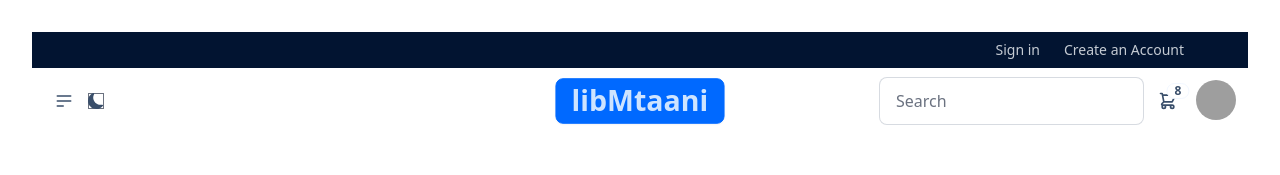
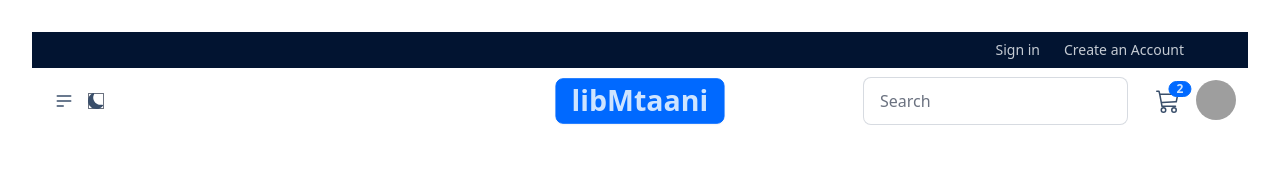
Before and after one commit to NjukiG/lib-mtaani-frontend, a React (Vite) app: page /login in a window 1280 px wide. Shown: the top 175 px of the page. Built offline with nearby package versions, Linux system fonts and the light colour scheme; grey boxes are pictures that could not be loaded.

Commit message:
Now working on the shop context.

```diff
--- a/src/components/Navbar.jsx
+++ b/src/components/Navbar.jsx
@@ -1,6 +1,6 @@
 import React from "react";
 import { useEffect, useState } from "react";
-import { BsMoonFill, BsSunFill } from "react-icons/bs";
+import { BsMoonFill, BsSunFill, BsCart3 } from "react-icons/bs";
 import NavLinks from "./NavLinks";
 import { NavLink } from "react-router-dom";
 // import { FaBarsStaggered } from "react-icons/fa6";
@@ -57,6 +57,8 @@ const Navbar = () => {
         </div>
 
         {/* THEME ICONS */}
+
+          {" "}
           <label className="swap swap-rotate">
             <input type="checkbox" onChange={handleTheme} />
             {/* sun icon*/}
@@ -64,6 +66,7 @@ const Navbar = () => {
             {/* moon icon*/}
             <BsMoonFill className="swap-off h-4 w-4" />
           </label>
+
       </div>
       <div className="navbar-center">
         {/* Title */}
@@ -82,7 +85,18 @@ const Navbar = () => {
             className="input input-bordered w-24 md:w-auto"
           />
         </div>
-        <div className="dropdown dropdown-end">
+
+        {/* CART LINK*/}
+        <NavLink to="cart" className="btn btn-ghost btn-circle btn-md ml-4">
+            <div className="indicator">
+              <BsCart3 className="h-6 w-6" />
+              <span className="badge badge-sm badge-primary indicator-item">
+              {/* {cartItems.length} */}
+              2
+              </span>
+            </div>
+          </NavLink>
+        {/* <div className="dropdown dropdown-end">
           <div tabIndex={0} role="button" className="btn btn-ghost btn-circle">
             <div className="indicator">
               <svg
@@ -114,7 +128,7 @@ const Navbar = () => {
               </div>
             </div>
           </div>
-        </div>
+        </div> */}
         <div className="dropdown dropdown-end">
           <div
             tabIndex={0}
--- a/src/main.jsx
+++ b/src/main.jsx
@@ -4,13 +4,16 @@ import "./index.css";
 import App from "./App.jsx";
 import { BrowserRouter } from "react-router-dom";
 import { AuthProvider } from "./utils/AuthContext.jsx";
+import { ShopProvider } from "./utils/ShopContext.jsx";
 
 createRoot(document.getElementById("root")).render(
   <BrowserRouter>
     <AuthProvider>
-      <StrictMode>
-        <App />
-      </StrictMode>
+      <ShopProvider>
+        <StrictMode>
+          <App />
+        </StrictMode>
+      </ShopProvider>
     </AuthProvider>
   </BrowserRouter>
 );
--- a/src/pages/Cart.jsx
+++ b/src/pages/Cart.jsx
@@ -1,9 +1,10 @@
-import React from 'react'
+import React from "react";
+import { useShop } from "../utils/ShopContext";
 
 const Cart = () => {
-  return (
-    <div>Cart</div>
-  )
-}
+  const { user } = useShop();
+  console.log(user)
+  return <div>Cart</div>;
+};
 
-export default Cart
+export default Cart;
--- /dev/null
+++ b/src/utils/ShopContext.jsx
@@ -0,0 +1,20 @@
+import { createContext, useContext } from "react";
+import { useNavigate } from "react-router-dom";
+import { useAuth } from "./AuthContext";
+
+// Create the ShopContext
+const ShopContext = createContext();
+
+export const ShopProvider = ({ children }) => {
+  const { user } = useAuth();
+  const navigate = useNavigate();
+  console.log(user);
+
+  const value = {};
+  return <ShopContext.Provider value={value}>{children}</ShopContext.Provider>;
+};
+
+// Custom hook for using the ShopContext
+export const useShop = () => {
+  return useContext(ShopContext);
+};
```
Lines whose indentation alone changed are shown as unchanged.
